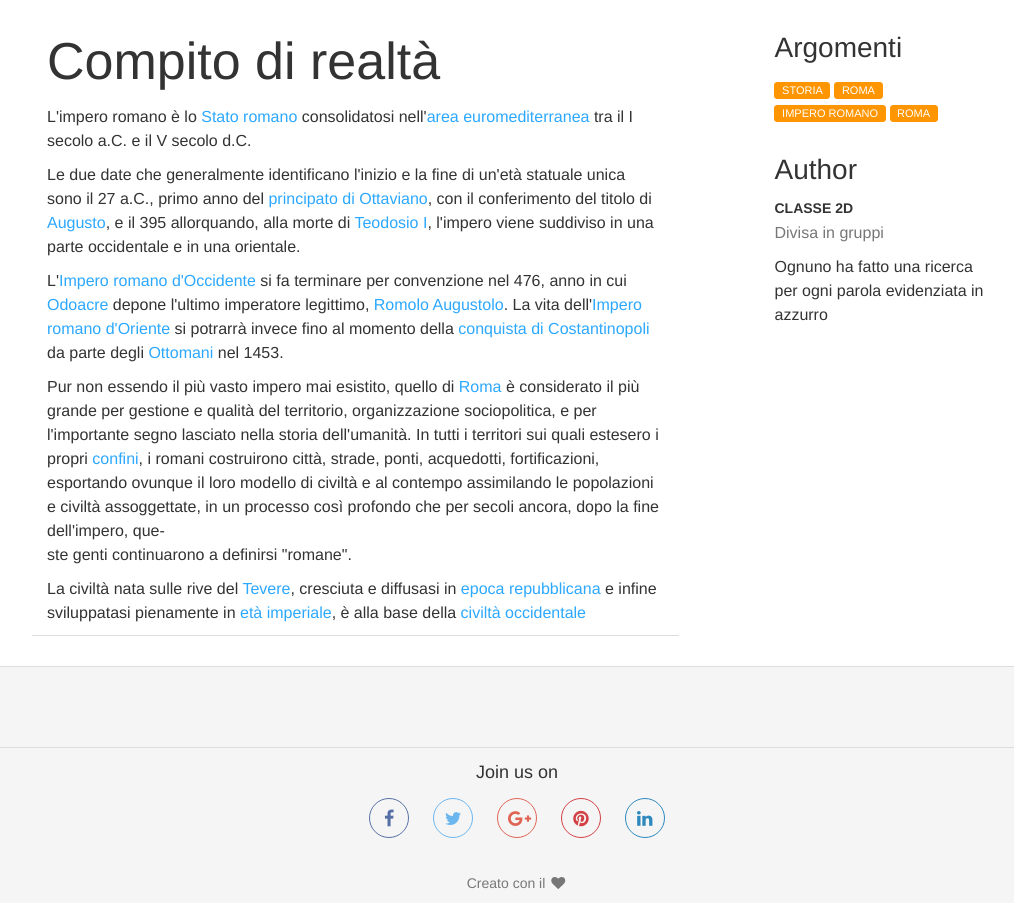
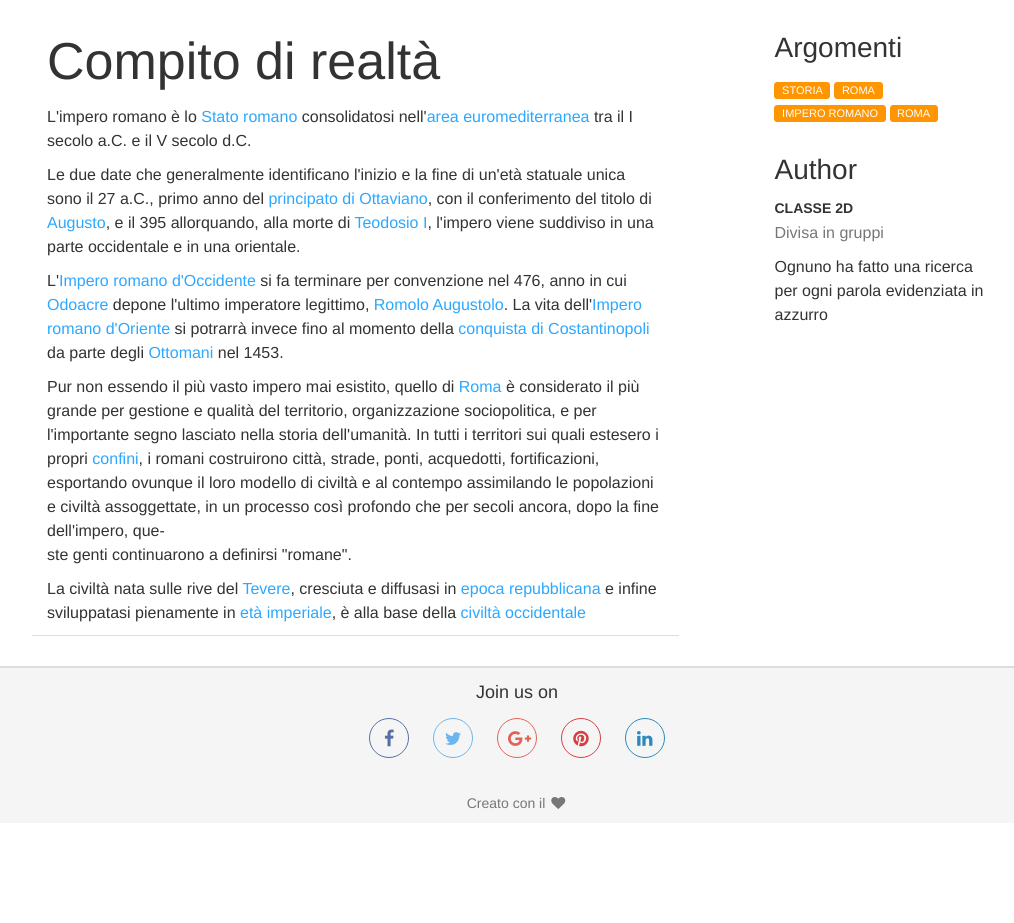
Before and after one commit to full-div/MedStuff, a plain HTML site: page compitodirealta.html in a window 1280 px wide. Shown: the part 502-1425 px from the top of the page, without its empty margins (123-1137 px from the left). After the commit the page ends 1345 px from the top, so only its background shows below. Drawn offline with nearby package versions, Linux system fonts and the light colour scheme; a web font is replaced by a local one.

Commit message:
Aperto al pubblico

```diff
--- a/compitodirealta.html
+++ b/compitodirealta.html
@@ -95,7 +95,7 @@
                <div class="row">
                   <div class="col-md-8 bottom-border">
                     <h1 class="title title-blog">Compito di realtà</h1>
-                    <p>L'impero romano è lo <a>Stato romano</a> consolidatosi nell'<a>area euromediterranea</a> tra il I secolo a.C. e il V secolo d.C.</p>
+                    <p>L'impero romano è lo <a class="btn-tooltip" data-toggle="tooltip" data-placement="top" data-original-title="Tooltip on top">Stato romano</a> consolidatosi nell'<a>area euromediterranea</a> tra il I secolo a.C. e il V secolo d.C.</p>
                     <p>Le due date che generalmente identificano l'inizio e la fine di un'età statuale unica sono il 27 a.C., primo anno del <a>principato di Ottaviano</a>, con il conferimento del titolo di <a>Augusto</a>, e il 395 allorquando, alla morte di <a>Teodosio I</a>, l'impero viene suddiviso in una parte occidentale e in una orientale.</p>
                     <p>L'<a>Impero romano d'Occidente</a> si fa terminare per convenzione nel 476, anno in cui <a>Odoacre</a> depone l'ultimo imperatore legittimo, <a>Romolo Augustolo</a>. La vita dell'<a>Impero romano d'Oriente</a> si potrarrà invece fino al momento della <a>conquista di Costantinopoli</a> da parte degli <a>Ottomani</a> nel 1453.</p>
                     <p>Pur non essendo il più vasto impero mai esistito, quello di <a>Roma</a> è considerato il più grande per gestione e qualità del territorio, organizzazione sociopolitica, e per l'importante segno lasciato nella storia dell'umanità. In tutti i territori sui quali estesero i propri <a>confini</a>, i romani costruirono città, strade, ponti, acquedotti, fortificazioni, esportando ovunque il loro modello di civiltà e al contempo assimilando le popolazioni e civiltà assoggettate, in un processo così profondo che per secoli ancora, dopo la fine dell'impero, que-<br>ste genti continuarono a definirsi "romane".</p>
@@ -119,8 +119,8 @@
             </div>
           </div>
     </div>
-    <footer class="footer footer-big footer-default top-border">
-            <hr>
+    <footer class="footer footer-big footer-default top-border" style="padding-top:0px;">
+            <hr style="margin-top:0px;">
              <div class="social-area text-center">
                 <h5>Join us on</h5>
                 <a href="#" class="btn btn-social btn-round btn-facebook">
```
